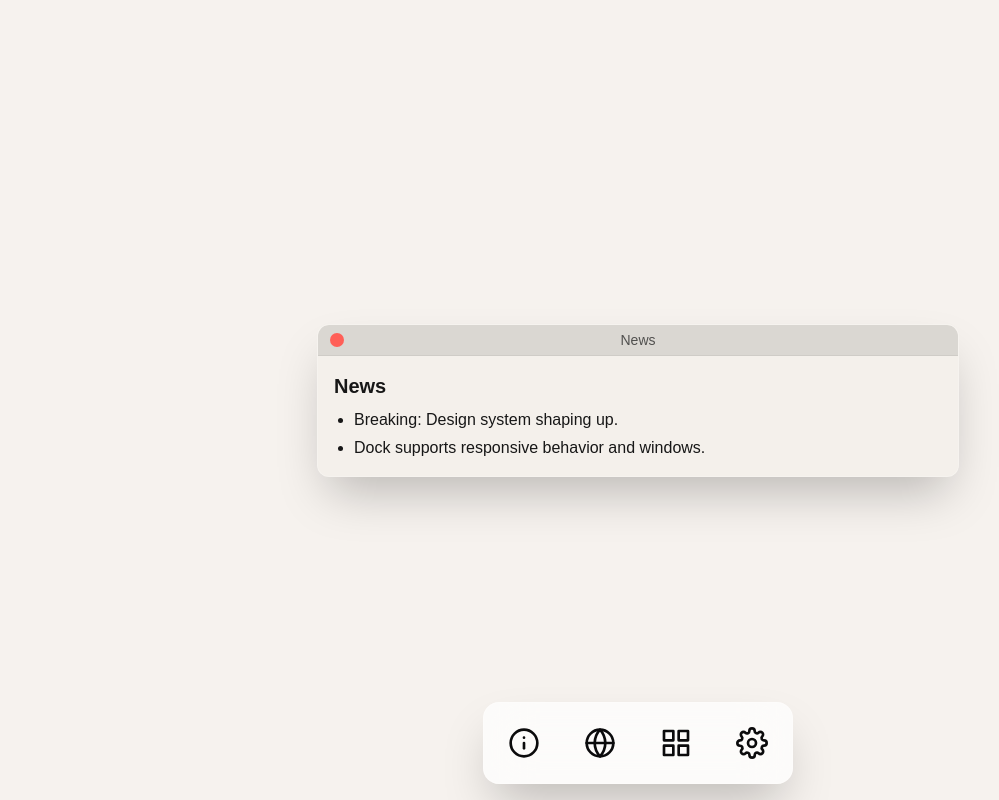
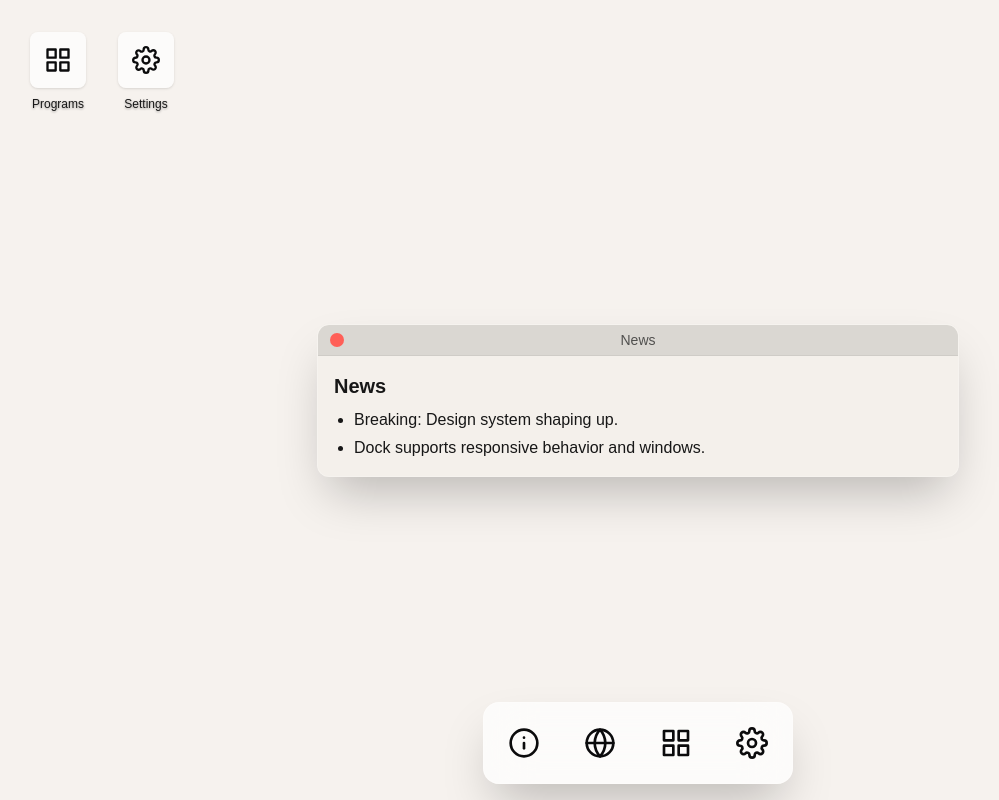
Before and after one commit to Johan-Melin/macos-nextjs, a Next.js app: page / in a window 1280 px wide. Shown: the whole page, without its empty margins (2-1001 px from the left). Built offline with nearby package versions, Linux system fonts and the light colour scheme.

Commit message:
feat(desktop): add desktop shortcuts for dock items

```diff
--- a/src/app/layout.tsx
+++ b/src/app/layout.tsx
@@ -2,6 +2,7 @@ import type { Metadata } from "next";
 import { Geist, Geist_Mono } from "next/font/google";
 import "./globals.css";
 import Dock from "../components/Dock";
+import Desktop from "../components/Desktop";
 import { AppWindowProvider } from "../context/AppWindowContext";
 import WindowHost from "../components/WindowHost";
 import { AppearanceProvider } from "../context/AppearanceContext";
@@ -33,7 +34,8 @@ export default function RootLayout({
       >
         <AppearanceProvider>
           <AppWindowProvider>
-            <main className="min-h-dvh">{children}</main>
+            <main className="min-h-dvh relative">{children}</main>
+            <Desktop />
             <WindowHost />
             <Dock />
           </AppWindowProvider>
--- /dev/null
+++ b/src/components/Desktop.tsx
@@ -0,0 +1,33 @@
+"use client";
+
+import { desktopItems } from "../content/desktop";
+import { useAppWindow } from "../context/AppWindowContext";
+
+export default function Desktop() {
+  const { open } = useAppWindow();
+
+  return (
+    <div
+      className="pointer-events-none absolute inset-0 z-10 select-none"
+      aria-label="Desktop"
+    >
+      <div className="pointer-events-auto p-4 md:p-6 grid grid-cols-4 gap-4 w-fit">
+        {desktopItems.map(({ key, title, Icon }) => (
+          <button
+            key={key}
+            onClick={() => open(key)}
+            className="group flex flex-col items-center gap-2 rounded-md p-2 hover:bg-white/20 hover:backdrop-blur-sm transition"
+            title={title}
+          >
+            <span className="grid h-14 w-14 place-items-center rounded-lg bg-white/70 dark:bg-black/30 shadow-sm" style={{ color: "var(--dock-fg)" }}>
+              <Icon className="h-7 w-7" />
+            </span>
+            <span className="text-xs font-medium drop-shadow-[0_1px_1px_rgba(0,0,0,0.35)]">
+              {title}
+            </span>
+          </button>
+        ))}
+      </div>
+    </div>
+  );
+}
--- a/src/components/WindowHost.tsx
+++ b/src/components/WindowHost.tsx
@@ -67,7 +67,7 @@ export default function WindowHost() {
   const { Component, title } = mod;
 
   // Animation classes
-  const wrapperBase = `fixed inset-0 z-40 flex items-center justify-center px-4 py-8 md:py-16 ${
+  const wrapperBase = `pointer-events-none fixed inset-0 z-40 flex items-center justify-center px-4 py-8 md:py-16 ${
     animations ? "transition-all duration-200 ease-out" : ""
   }`;
   const stateClass = animations
--- /dev/null
+++ b/src/content/desktop/index.ts
@@ -0,0 +1,22 @@
+/**
+ * Desktop Shortcuts Configuration
+ *
+ * How to add a new Desktop shortcut (e.g. "My App"):
+ * 1) Add an entry to `desktopItems` below with a valid DockKey and an Icon.
+ * 2) The key must exist in `src/content/dock/index.ts` (DockKey).
+ */
+
+import type { DockKey } from "../dock";
+import { FiGrid, FiSettings } from "react-icons/fi";
+import type { ComponentType } from "react";
+
+export type DesktopItem = {
+  key: DockKey;
+  title: string;
+  Icon: ComponentType<{ className?: string }>;
+};
+
+export const desktopItems: readonly DesktopItem[] = [
+  { key: "Programs", title: "Programs", Icon: FiGrid },
+  { key: "Settings", title: "Settings", Icon: FiSettings },
+];
```
